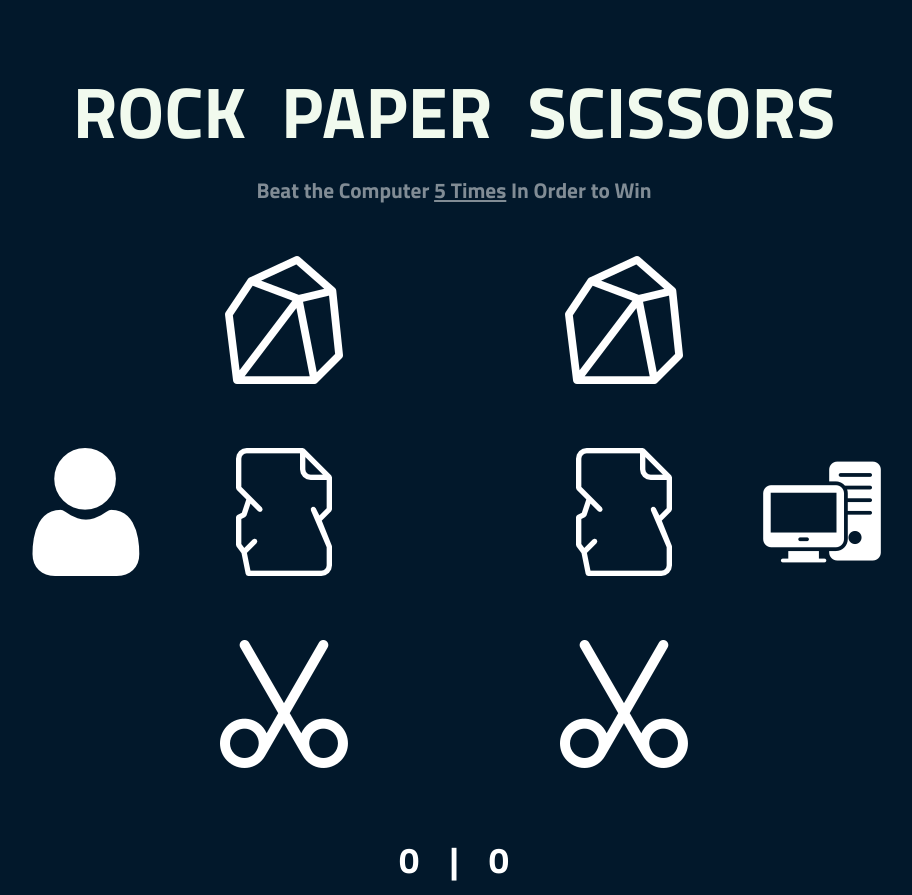
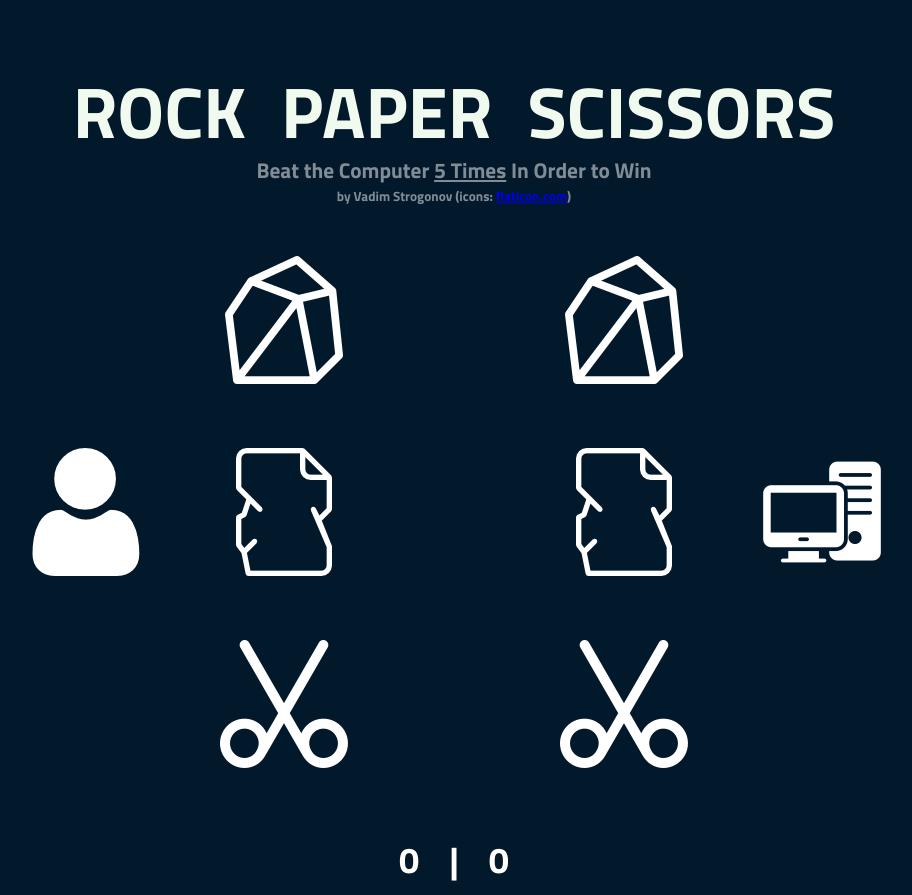
Before and after one commit to Rattlehead90/odin-rockpaperscissors, a plain HTML site: page index.html in a window 1280 px wide. Shown: the whole page, without its empty margins (186-1098 px from the left). Drawn offline with Linux system fonts and the light colour scheme.

Commit message:
Add instruction and signature

```diff
--- a/index.html
+++ b/index.html
@@ -14,7 +14,8 @@
         <h1 id="paper">PAPER</h1>
         <h1 id="scissors">SCISSORS</h1>
     </header>
-    <div class="signature">Beat the Computer <u>5 Times</u> In Order to Win</div>
+    <div class="instruction">Beat the Computer <u>5 Times</u> In Order to Win</div>
+    <div class="signature">by Vadim Strogonov (icons: <a href="http://flaticon.com">flaticon.com</a>)</div>
     <main>
         <div class="player-icon">
             <img class="invert" src="./images/user.png" alt="Player icon">
--- a/style.css
+++ b/style.css
@@ -18,12 +18,18 @@ header {
     gap: 35px;
 }
 
+.instruction,
 .signature {
     font-size: 16pt;
     font-style: normal;
     color: hsla(0, 0%, 100%, 50%);
     text-align: center;
-    margin-top: -40px;
+    margin-top: -60px;
+}
+
+.signature {
+    margin: 0;
+    font-size: 10pt;
 }
 
 #rock:hover {
```
